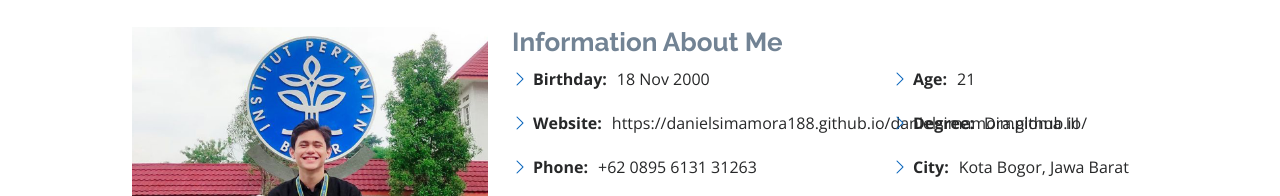
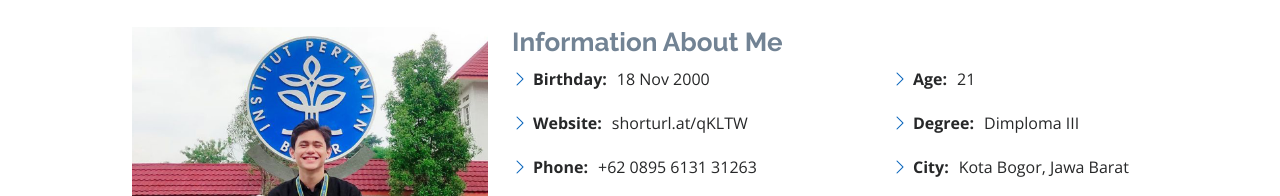
Before and after one commit to danielsimamora188/danielsimamora.github.io, a plain HTML site: page index.html in a window 1280 px wide. Shown: the part 1013-1209 px from the top of the page. Drawn offline with nearby package versions, Linux system fonts and the light colour scheme.

Commit message:
Add files via upload

```diff
--- a/index.html
+++ b/index.html
@@ -91,7 +91,7 @@
               <div class="col-lg-6">
                 <ul>
                   <li><i class="bi bi-chevron-right"></i> <strong>Birthday:</strong> <span>18 Nov 2000</span></li>
-                  <li><i class="bi bi-chevron-right"></i> <strong>Website:</strong> <span>https://danielsimamora188.github.io/danielsimamora.github.io/</span></li>
+                  <li><i class="bi bi-chevron-right"></i> <strong>Website:</strong> <span>shorturl.at/qKLTW</span></li>
                   <li><i class="bi bi-chevron-right"></i> <strong>Phone:</strong> <span>+62 0895 6131 31263</span></li>
                   <li><i class="bi bi-chevron-right"></i> <strong>Email:</strong> <span>daniel.simamora188@gmail.com</span></li>
                 </ul>
@@ -489,7 +489,6 @@
     </div>
   </footer><!-- End Footer -->
 
-  <div id="preloader"></div>
   <a href="#" class="back-to-top d-flex align-items-center justify-content-center"><i class="bi bi-arrow-up-short"></i></a>
 
   <!-- Vendor JS Files -->
```
